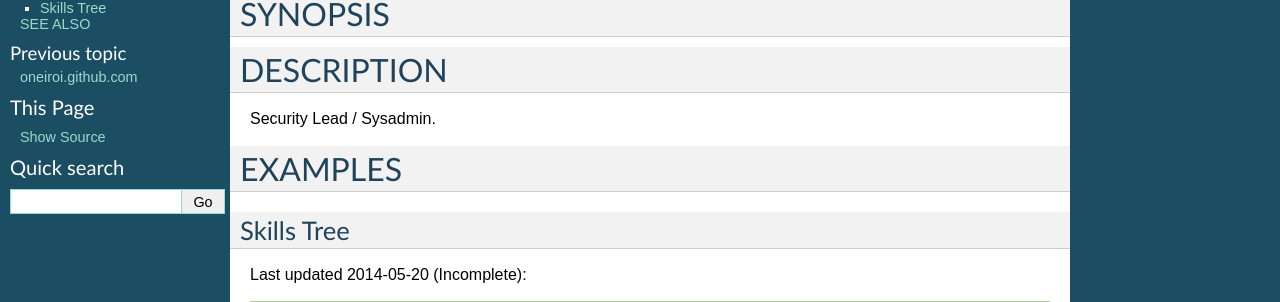
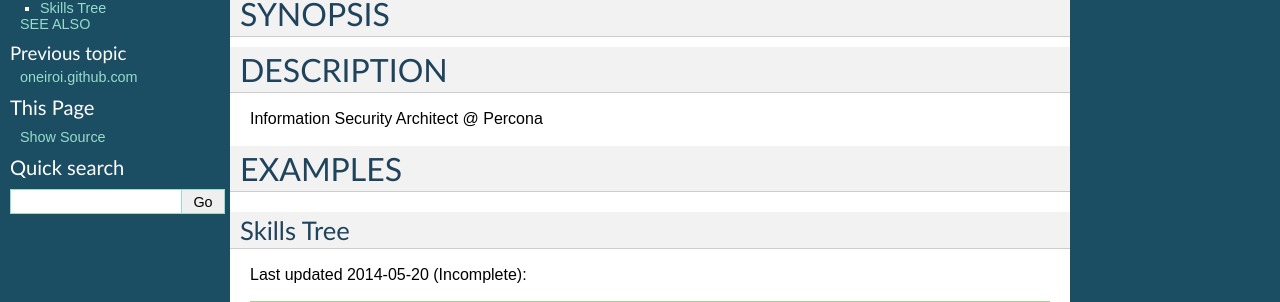
Before and after one commit to Oneiroi/oneiroi.github.com, a Sphinx documentation site: the page built from doc/source/david_busby.rst, in a window 1280 px wide. Shown: the part 138-440 px from the top of the page. Built offline with Sphinx 7.4.7, drawn with Linux system fonts in a browser that asks for light colours.

Commit message:
Job title update

```diff
--- a/doc/source/david_busby.rst
+++ b/doc/source/david_busby.rst
@@ -14,7 +14,7 @@ SYNOPSIS
 DESCRIPTION
 ===========
 
-Security Lead / Sysadmin.
+Information Security Architect @ Percona
 
 EXAMPLES
 ========
```
Also changed, not shown: 9 other files.
